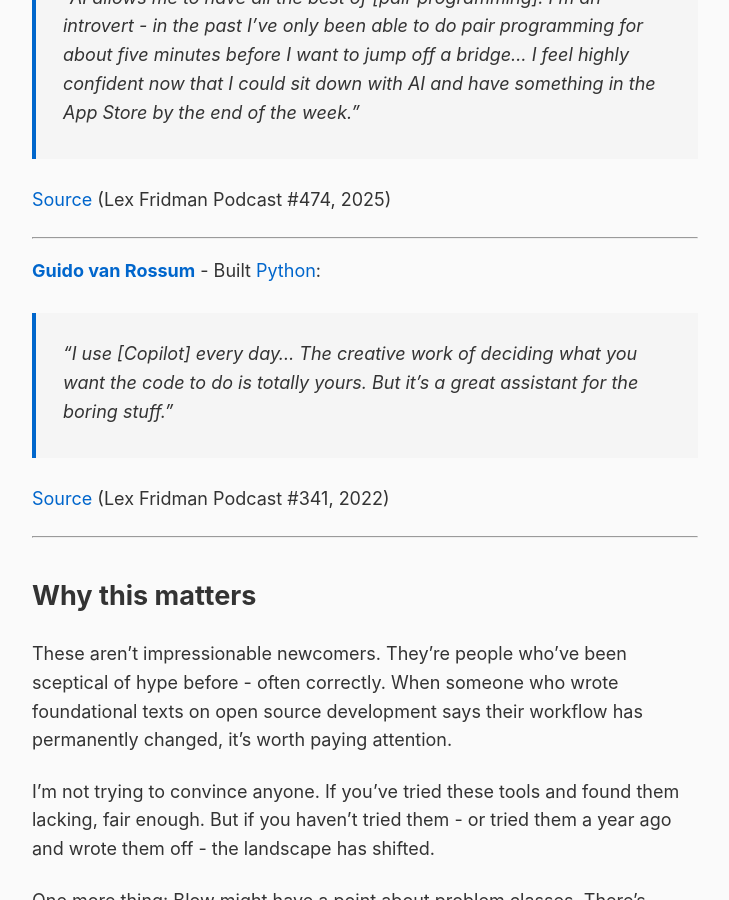
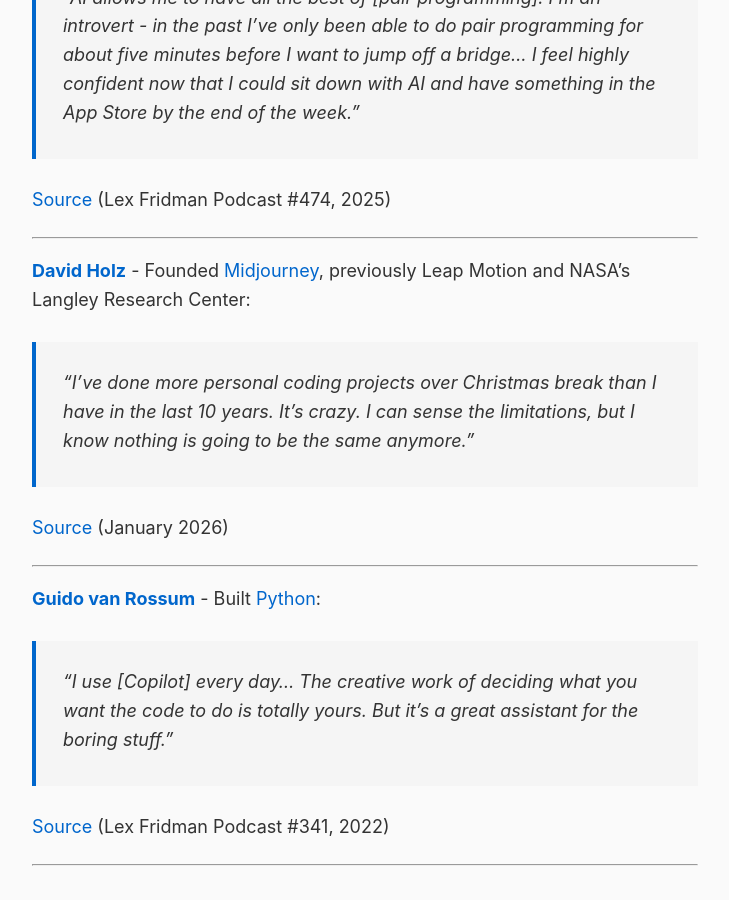
Before and after one commit to rob137/rob137.github.io, a Jekyll site: the page built from _posts/2026-01-03-the-witnesses.md, in a window 1280 px wide and 900 px high, scrolled down 3255 px. Shown: the whole window, without its empty margins (275-1004 px from the left). Built offline with Jekyll 4.4.1, drawn with Linux system fonts in a browser that asks for light colours.

Commit message:
Add David Holz (Midjourney) to The Witnesses
"More personal coding projects over Christmas break than in the last 10 years"

🤖 Generated with [Claude Code](https://claude.com/claude-code)

Co-Authored-By: Claude Opus 4.5 <noreply@anthropic.com>

```diff
--- a/_posts/2026-01-03-the-witnesses.md
+++ b/_posts/2026-01-03-the-witnesses.md
@@ -80,6 +80,14 @@ But I keep noticing something: builders I also respect - people known for shippi
 
 ---
 
+**[David Holz](https://en.wikipedia.org/wiki/David_Holz)** - Founded [Midjourney](https://en.wikipedia.org/wiki/Midjourney), previously Leap Motion and NASA's Langley Research Center:
+
+> "I've done more personal coding projects over Christmas break than I have in the last 10 years. It's crazy. I can sense the limitations, but I *know* nothing is going to be the same anymore."
+
+[Source](https://x.com/DavidSHolz/status/2007650184680092158) (January 2026)
+
+---
+
 **[Guido van Rossum](https://en.wikipedia.org/wiki/Guido_van_Rossum)** - Built [Python](https://en.wikipedia.org/wiki/Python_(programming_language)):
 
 > "I use [Copilot] every day... The creative work of deciding what you want the code to do is totally yours. But it's a great assistant for the boring stuff."
```
